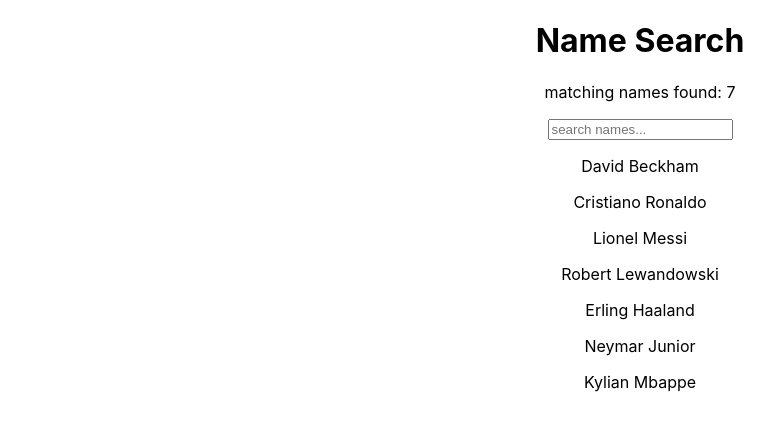
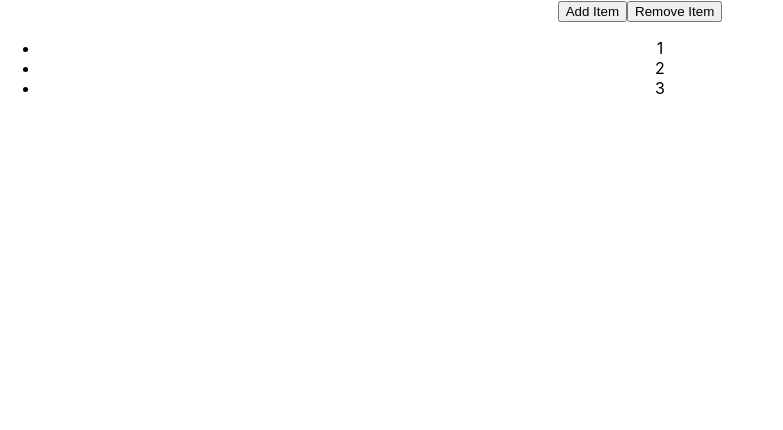
Before and after one commit to Lapratomo24/react-app, a React (Create React App) app in the folder my-app/: page / in a window 1280 px wide. Shown: the top 430 px of the page, without its empty margins (0-783 px from the left). Built offline with nearby package versions, Linux system fonts and the light colour scheme.

Commit message:
add usestate

```diff
--- a/my-app/src/App.js
+++ b/my-app/src/App.js
@@ -1,12 +1,12 @@
 import logo from './logo.svg';
 import './App.css';
-import SearchBar from './components/SearchBar';
+import UseStateWithArrays from './components/UseStateWithArrays';
 
 function App() {
 
   return (
     <div className="App">
-      <SearchBar />
+      <UseStateWithArrays />
     </div>
   );
 }
--- /dev/null
+++ b/my-app/src/components/UseStateWithArrays.js
@@ -0,0 +1,27 @@
+import React, {useState} from 'react'
+
+function UseStateWithArrays() {
+    const [nums, setNums] = useState([1,2,3]);
+    const addNums = () => {
+      setNums([...nums, nums.length+1]);
+    }
+    const removeNum = () => {
+      setNums(
+        nums.filter((item, idx) => {
+          return idx !== nums.length-1;
+        })
+      )
+    }
+
+  return (
+    <div>
+      <button onClick={addNums}>Add Item</button>
+      <button onClick={removeNum}>Remove Item</button>
+      <ul>
+        {nums.map(num => <li key={num}>{num}</li>)}
+      </ul>
+    </div>
+  )
+}
+
+export default UseStateWithArrays
```
Also changed, not shown: my-app/src/components/ControlledFormHooks.js (added, +39 -0 lines).
